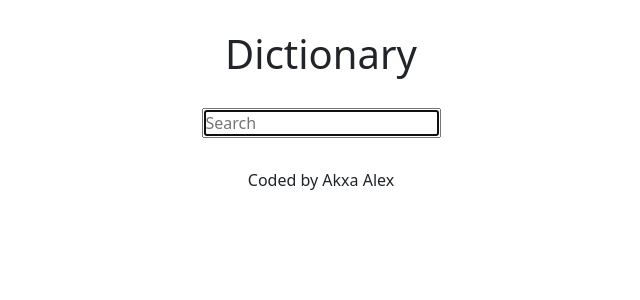
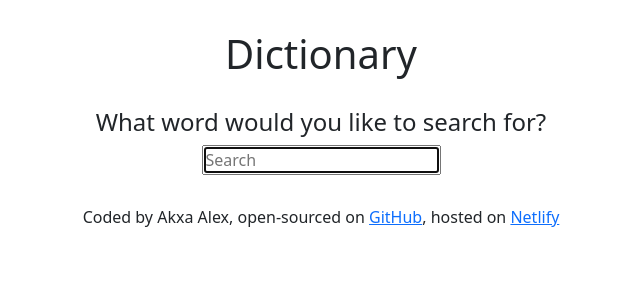
Before and after one commit to akxaalex16/react-dictionary, a React (Create React App) app: page / in a window 1280 px wide. Shown: the top 300 px of the page, without its empty margins (319-959 px from the left). Built offline with nearby package versions, Linux system fonts and the light colour scheme.

Commit message:
Added GitHub and Netlify links

```diff
--- a/src/App.js
+++ b/src/App.js
@@ -7,10 +7,28 @@ export default function App() {
     <div className="App">
       <div className="container">
         <h1>Dictionary</h1>
+        <h4>What word would you like to search for?</h4>
         <main>
           <Dictionary />
         </main>
-        <footer>Coded by Akxa Alex</footer>
+        <footer>
+          Coded by Akxa Alex, open-sourced on{" "}
+          <a
+            href="https://github.com/akxaalex16/react-dictionary"
+            target="_blank"
+            rel="noreferrer"
+          >
+            GitHub
+          </a>
+          {","} hosted on{" "}
+          <a
+            href="https://stupefied-goodall-ffae87.netlify.app"
+            target="_blank"
+            rel="noreferrer"
+          >
+            Netlify
+          </a>
+        </footer>
       </div>
     </div>
   );
```
